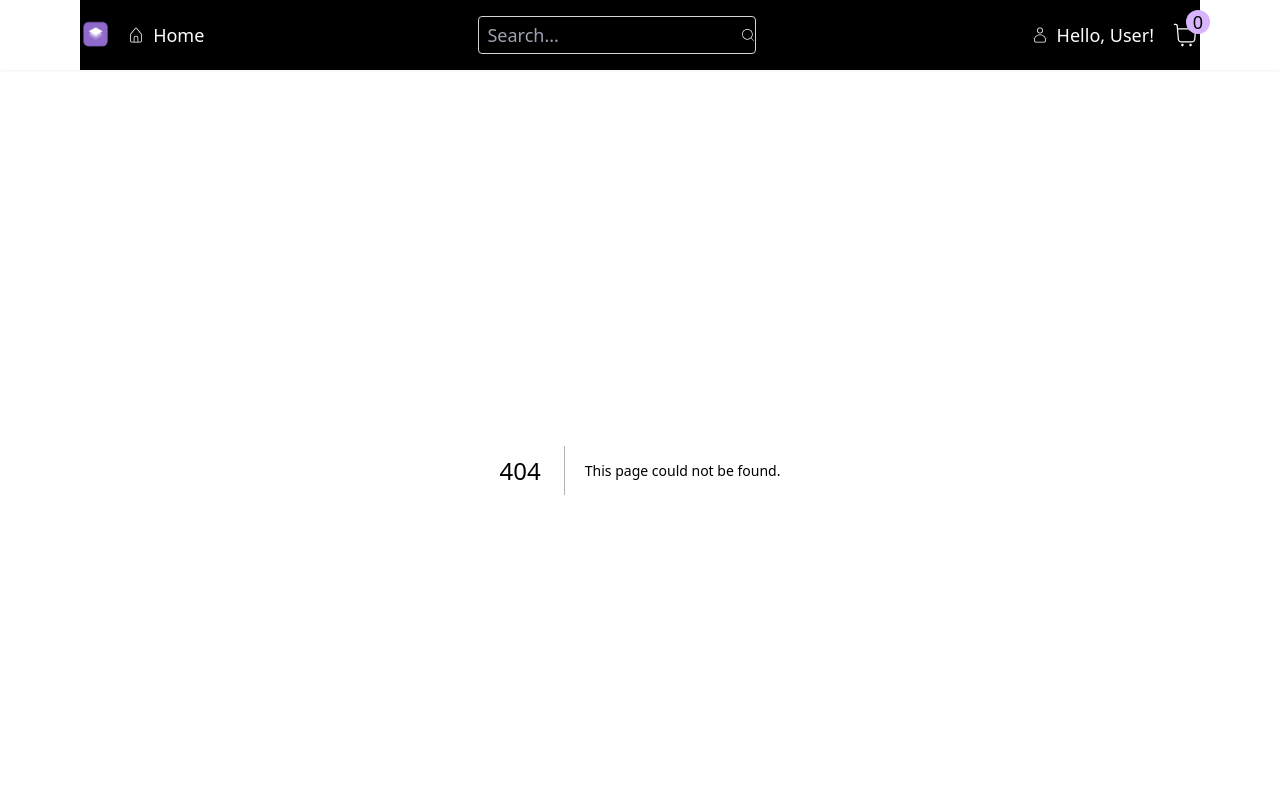
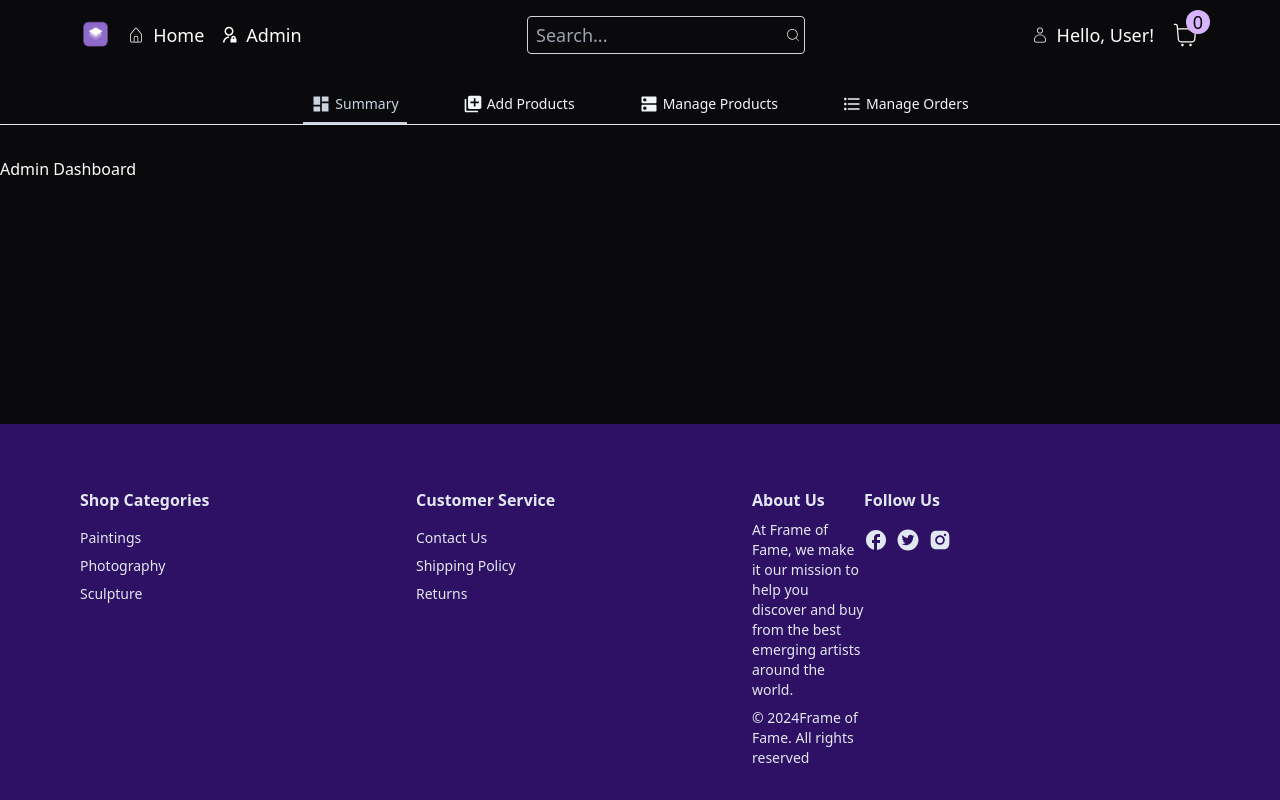
Before and after one commit to noakrispin/A13, a Next.js app: page /admin in a window 1280 px wide. Before the commit this address had no page. Shown: the top 800 px of the page. Built offline with nearby package versions, Linux system fonts and the light colour scheme.

Commit message:
start admin pages

```diff
--- /dev/null
+++ b/app/admin/add-products/page.tsx
@@ -0,0 +1,10 @@
+const AddProducts = ()=> {
+ return (
+   <div
+   className="pt-8 text-white">
+    AddProducts
+   </div>
+ );
+};
+
+export default AddProducts;
--- /dev/null
+++ b/app/admin/layout.tsx
@@ -0,0 +1,19 @@
+
+import React from "react";
+import AdminNav from "../components/admin/AdminNav";
+
+export const metadata = {
+ title: 'Frame of Fame Admin',
+ description: 'Frame of Fame Admin Dashboard'
+}
+
+const AdminLayout = ({children}: {children: React.ReactNode})=> {
+ return (
+   <div>
+    <AdminNav/>
+    {children}
+   </div>
+ );
+};
+
+export default AdminLayout;
--- /dev/null
+++ b/app/admin/manage-orders/page.tsx
@@ -0,0 +1,10 @@
+const ManageOrders = ()=> {
+ return (
+   <div
+   className="pt-8 text-white">
+    ManageOrders
+   </div>
+ );
+};
+
+export default ManageOrders;
--- /dev/null
+++ b/app/admin/manage-products/page.tsx
@@ -0,0 +1,10 @@
+const ManageProducts = ()=> {
+ return (
+   <div
+   className="pt-8 text-white">
+    ManageProducts
+   </div>
+ );
+};
+
+export default ManageProducts;
--- /dev/null
+++ b/app/admin/page.tsx
@@ -0,0 +1,10 @@
+const Admin = ()=> {
+ return (
+   <div
+   className="pt-8 text-white">
+    Admin Dashboard
+   </div>
+ );
+};
+
+export default Admin;
--- /dev/null
+++ b/app/components/admin/AdminNav.tsx
@@ -0,0 +1,35 @@
+'use client';
+
+import Link from "next/link";
+import Container from "../Container";
+import AdminNavItem from "./AdminNavItem";
+import { MdDashboard, MdDns, MdFormatListBulleted, MdLibraryAdd } from "react-icons/md";
+import { usePathname } from "next/navigation";
+
+const AdminNav = ()=> {
+
+ const pathname = usePathname()
+
+ return (
+   <div className="w-full shadow-sm text-white top-20 border-b-[1px] pt-4">
+    <Container>
+    <div className="flex flex-row items-center justify-between md:justify-center gap-8 md:gap-12 overflow-x-auto flex-nowrap">
+    <Link href='/admin'>
+    <AdminNavItem label="Summary" icon={MdDashboard} selected={pathname == "/admin" }/>
+    </Link>
+    <Link href='/admin/add-products'>
+    <AdminNavItem label="Add Products" icon={MdLibraryAdd} selected={pathname == "/admin/add-products" }/>
+    </Link>
+    <Link href='/admin/manage-products'>
+    <AdminNavItem label="Manage Products" icon={MdDns} selected={pathname == "/admin/manage-products" }/>
+    </Link>
+    <Link href='/admin/manage-orders'>
+    <AdminNavItem label="Manage Orders" icon={MdFormatListBulleted} selected={pathname == "/admin/manage-orders" }/>
+    </Link>
+    </div>
+    </Container>
+   </div>
+ );
+};
+
+export default AdminNav;
--- /dev/null
+++ b/app/components/admin/AdminNavItem.tsx
@@ -0,0 +1,20 @@
+import { IconType } from "react-icons";
+
+interface AdminNavItemProps{
+ selected?: boolean;
+ icon: IconType;
+ label: string;
+}
+
+const AdminNavItem: React.FC<AdminNavItemProps> = ({selected, icon: Icon, label})=> {
+ return (
+<div className={`flex items-center justify-center text-center gap-1 p-2 border-b-2 hover:text-slate-300 transition cursor-pointer
+    ${selected ? 'border-b-slate-300 text-slate-300' : 'border-transparent text-slate-100'}`}>
+  <Icon size={20}/>
+  <div className="font-medium text-sm text-center break-normal">{label}</div>
+</div>
+
+ );
+};
+
+export default AdminNavItem;
--- a/app/components/nav/Navbar.tsx
+++ b/app/components/nav/Navbar.tsx
@@ -3,13 +3,15 @@ import Container from "../Container";
 import { CiHome, CiUser, CiSearch, CiShoppingCart } from "react-icons/ci";
 import logo from "./public/logo.png";
 import CartCount from "./CartCount";
+import { RiAdminLine } from "react-icons/ri";
 import { FiHeart } from "react-icons/fi";
+
 
 const Navbar = () => {
   return (
-    <div className="sticky top-0 w-full z-30 shadow-sm">
+    <div className="top-0 w-full z-30 shadow-sm">
       <Container>
-        <div className="text-lg bg-black text-white flex justify-between items-center py-4 relative">
+        <div className="text-lg text-white flex justify-between items-center py-4 relative">
           {/* Left side: Logo and Navigation Links */}
           <div className="flex items-center gap-4">
             <Link href="/">
@@ -17,6 +19,7 @@ const Navbar = () => {
             </Link>
             {/* Navigation Links */}
             <Link href="/" className="flex items-center gap-2"><CiHome />Home</Link>
+            <Link href="/admin" className="flex items-center gap-2"><RiAdminLine />Admin</Link>
           </div>
           {/* Middle: Search Box */}
           <div className="flex flex-grow justify-center items-center">
@@ -27,7 +30,7 @@ const Navbar = () => {
                 className="block min-w-0 flex-auto rounded border border-solid border-neutral-300 bg-transparent bg-clip-padding px-2 py-1"
               />
               {/* Search Button */}
-              <div className="absolute right-0 top-0 h-full flex items-center">
+              <div className="absolute right-1 top-0 h-full flex items-center">
                 <Link href="/" className='flex items-center gap-2'><CiSearch className="h-4 w-4" /></Link>
               </div>
             </div>
--- a/app/page.tsx
+++ b/app/page.tsx
@@ -37,5 +37,4 @@ export default function Home() {
       </Container>
     </div>
   );
-
 }
```
